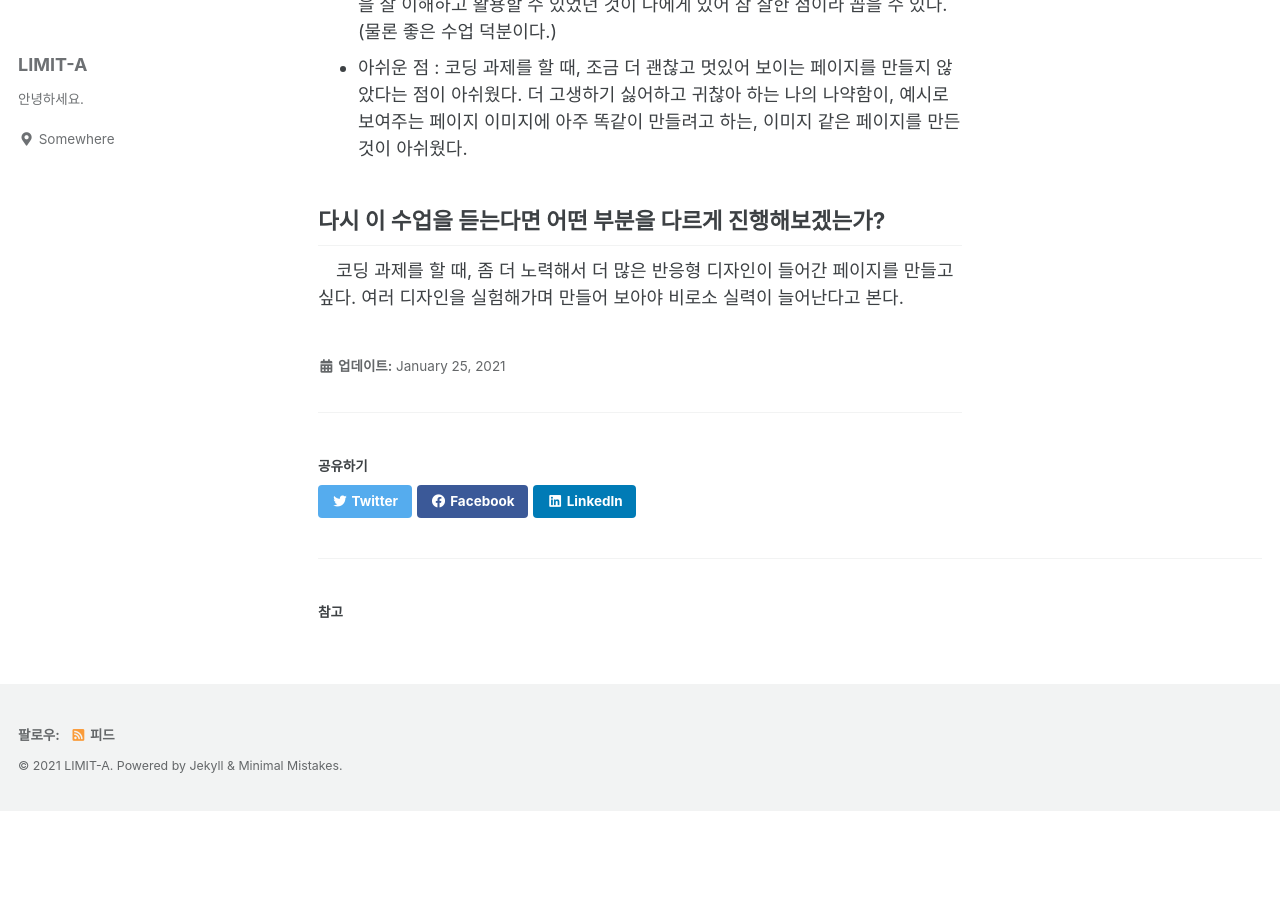
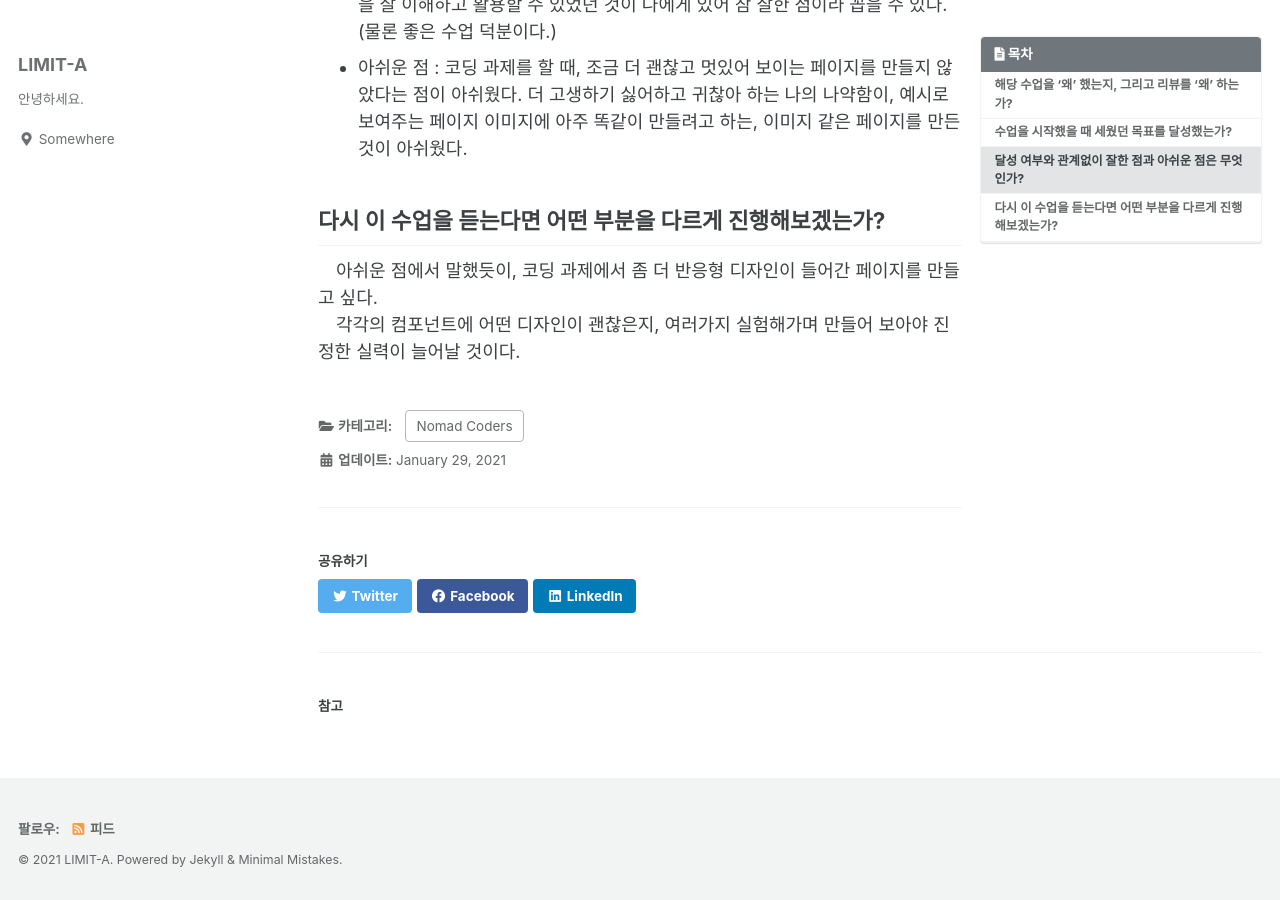
Before and after one commit to limit-a/limit-a.github.io, a Jekyll site: the page built from _posts/2021-01-25-kokoa-clone.md, in a window 1280 px wide and 900 px high, scrolled down 1062 px. Built offline with Jekyll 4.4.1, drawn with Linux system fonts in a browser that asks for light colours; cached includes are drawn as plain includes; before the commit the page ends 1873 px from its top, so only the background shows below that; some of the changed text lies outside the part shown.

Commit message:
update_kokoa-210129

```diff
--- a/_posts/2021-01-25-kokoa-clone.md
+++ b/_posts/2021-01-25-kokoa-clone.md
@@ -1,8 +1,25 @@
 ---
 title: 노마드코더 코코아톡 클론 코딩
+layout: single
+read_time: true
+share: true
+related: true
+popular: true
+categories:
+  - Nomad Coders
+toc: true
+toc_sticky: true
+toc_label: 목차
+description: 노마드코더 코코아톡 클론 코딩 수업과 2주간 챌린지를 마치고서 해당 수업을 '왜' 했는지, 시작했을 때 세웠던 목표를 달성했는지, 잘한 점과 아쉬운 점은 무엇인지, 다시 듣는다면 어떤 부분을 다르게 진행해보겠는지를 리뷰하는 페이지
+article_tag1: HTML & CSS
+article_tag2: Kokoa Talk
+article_tag3: Nomad Coders
+article_section: 노마드코더 코코아톡 클론 코딩 리뷰
+meta_keywords: HTML,CSS,flex design,BEM 방법론,노마드코더
+last_modified_at: 2021-01-29T00:00:00+08:00
 ---
 
-노마드코더 코코아톡 클론 코딩 수업과 2주간 챌린지를 마치고서 간단히 리뷰를 위해 이 글을 쓴다.
+노마드코더 코코아톡 클론 코딩 수업과 2주간 챌린지를 마치고서 리뷰를 위해 이 글을 쓴다.
 
 ## 해당 수업을 '왜' 했는지, 그리고 리뷰를 '왜' 하는가?
 
@@ -29,4 +46,6 @@ HTML과 CSS는 이전에 공부를 한 경험이 있지만 잘 만든다고 말
 
 ## 다시 이 수업을 듣는다면 어떤 부분을 다르게 진행해보겠는가?
 
-코딩 과제를 할 때, 좀 더 노력해서 더 많은 반응형 디자인이 들어간 페이지를 만들고 싶다. 여러 디자인을 실험해가며 만들어 보아야 비로소 실력이 늘어난다고 본다.
+아쉬운 점에서 말했듯이, 코딩 과제에서 좀 더 반응형 디자인이 들어간 페이지를 만들고 싶다.
+
+각각의 컴포넌트에 어떤 디자인이 괜찮은지, 여러가지 실험해가며 만들어 보아야 진정한 실력이 늘어날 것이다.
```
